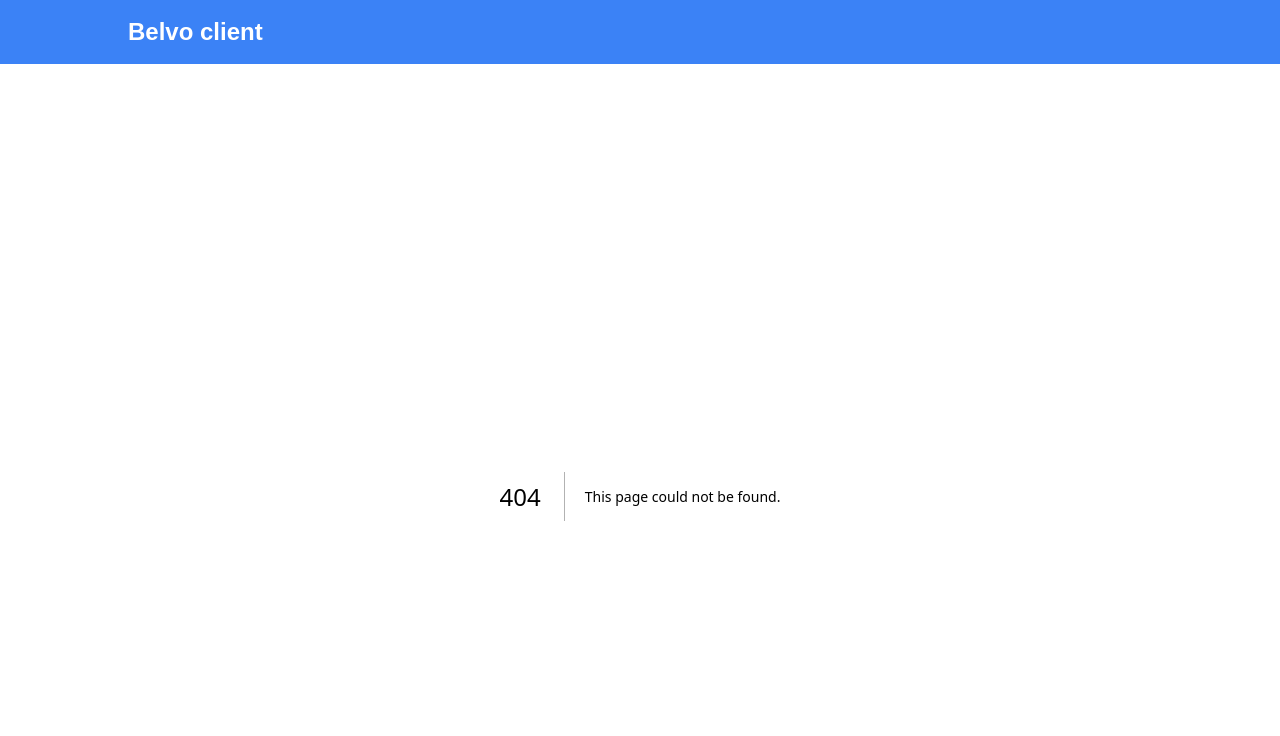
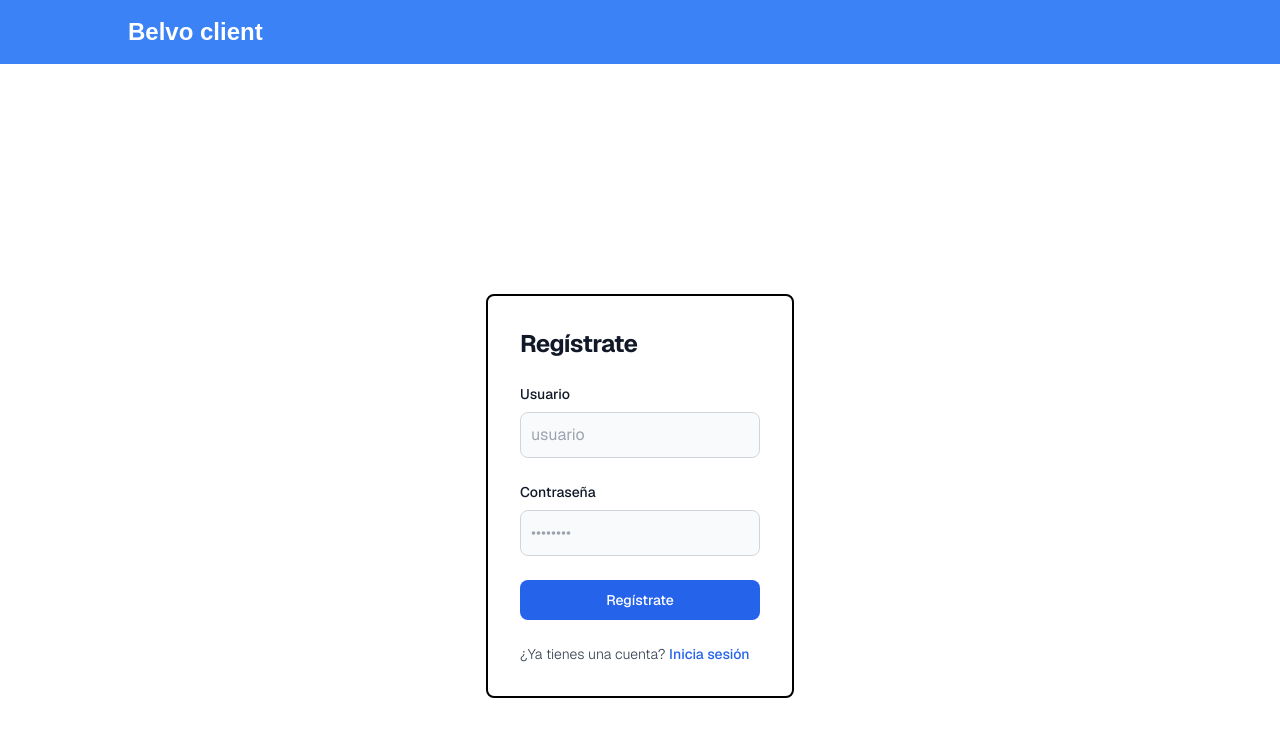
Before and after one commit to pablonoya/belvo-client, a Next.js app: page /register in a window 1280 px wide. Before the commit this address had no page. Shown: the top 736 px of the page. Built offline with nearby package versions, Linux system fonts and the light colour scheme.

Commit message:
Add registration

```diff
--- a/app/components/LoginForm.js
+++ b/app/components/LoginForm.js
@@ -53,7 +53,7 @@ export default function LoginForm() {
         >
           Iniciar sesión
         </button>
-        <p className="text-sm font-light text-gray-500 ">
+        <p className="text-sm font-light text-gray-700 ">
           ¿No tienes una cuenta?{" "}
           <Link
             href={"/register"}
--- /dev/null
+++ b/app/register/page.js
@@ -0,0 +1,90 @@
+"use client"
+
+import Link from "next/link"
+import { useActionState, useState } from "react"
+import { useAuth } from "../context/AuthContext"
+
+export default function LoginPage() {
+  const [error, setError] = useState("")
+
+  const { login } = useAuth()
+  const handleSubmit = async (previousState, formData) => {
+    const username = formData.get("username")
+    const password = formData.get("password")
+
+    try {
+      const response = await fetch("http://localhost:8000/users", {
+        method: "POST",
+        headers: {
+          "Content-Type": "application/json",
+        },
+        body: JSON.stringify({ username, password }),
+      })
+
+      if (response.ok) {
+        const data = await response.json()
+        login(data.username, data.password)
+      }
+    } catch (error) {
+      setError(error)
+    } finally {
+      setError("")
+    }
+  }
+
+  const [state, formAction] = useActionState(handleSubmit, {
+    username: "",
+    password: "",
+  })
+
+  return (
+    <div className="flex flex-col items-center justify-center px-6 py-8 mx-auto md:h-screen lg:py-0">
+      <div className="p-8 space-y-4 md:space-y-6 border-2 border-black rounded-lg">
+        <h1 className="text-xl font-bold leading-tight tracking-tight text-gray-900 md:text-2xl ">
+          Regístrate
+        </h1>
+        {error && <p className="text-red-500">{error}</p>}
+        <form className="space-y-4 md:space-y-6" action={formAction}>
+          <div>
+            <label className="block mb-2 text-sm font-medium text-gray-900">Usuario</label>
+            <input
+              type="username"
+              name="username"
+              id="username"
+              className="bg-gray-50 border border-gray-300 text-gray-900 rounded-lg focus:ring-primary-600 focus:border-primary-600 block w-full p-2.5"
+              placeholder="usuario"
+              required
+            />
+          </div>
+          <div>
+            <label className="block mb-2 text-sm font-medium text-gray-900">Contraseña</label>
+            <input
+              type="password"
+              name="password"
+              id="password"
+              placeholder="••••••••"
+              className="bg-gray-50 border border-gray-300 text-gray-900 rounded-lg focus:ring-primary-600 focus:border-primary-600 block w-full p-2.5  "
+              required
+            />
+          </div>
+
+          <button
+            type="submit"
+            className="w-full text-white bg-blue-600 hover:bg-blue-700 focus:ring-4 focus:outline-none focus:ring-blue-300 font-medium rounded-lg text-sm px-5 py-2.5 text-center"
+          >
+            Regístrate
+          </button>
+          <p className="text-sm font-light text-gray-700 ">
+            ¿Ya tienes una cuenta?{" "}
+            <Link
+              href={"/login"}
+              className="font-medium text-blue-600 hover:underline dark:text-blue-500"
+            >
+              Inicia sesión
+            </Link>
+          </p>
+        </form>
+      </div>
+    </div>
+  )
+}
```
